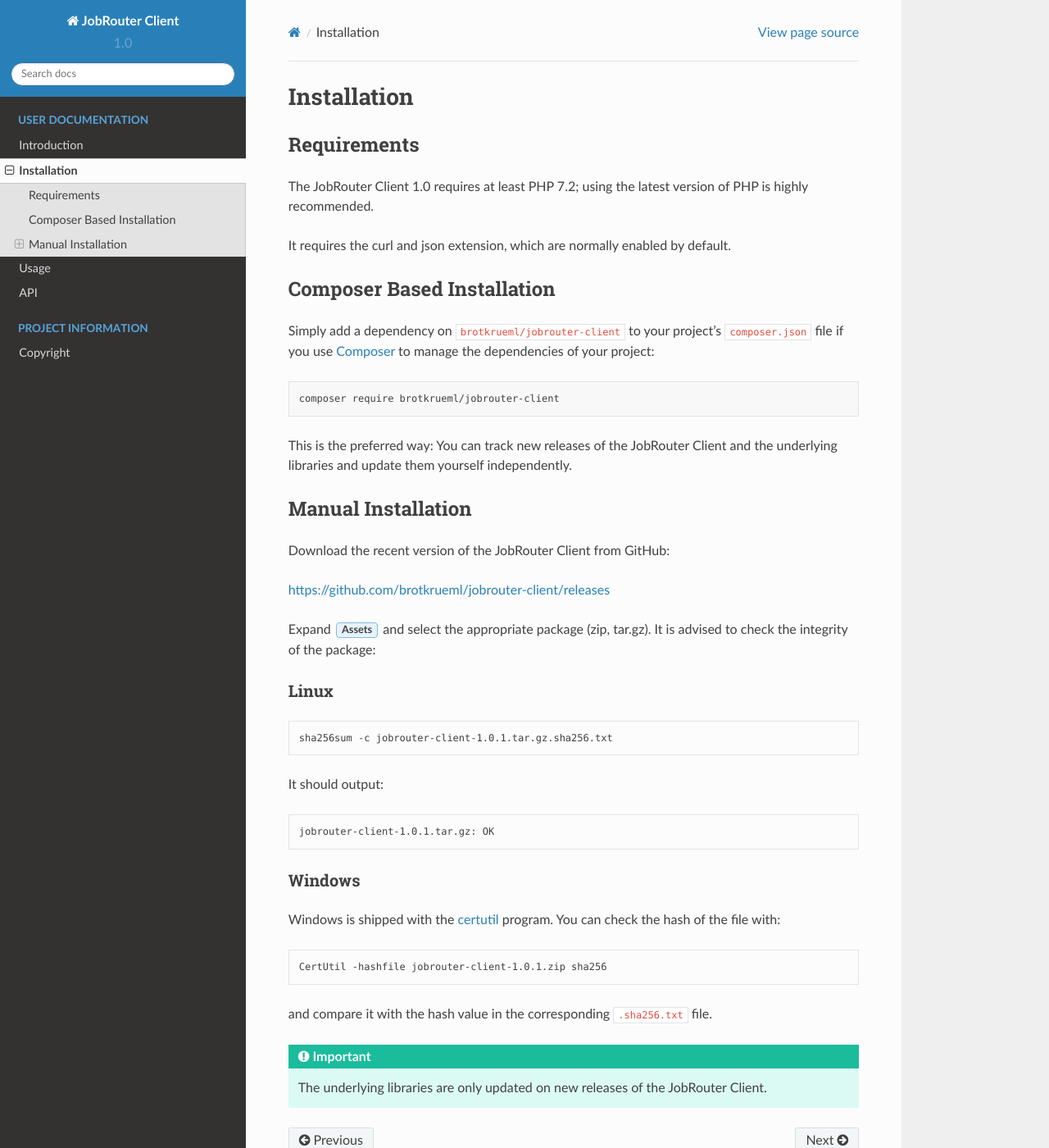
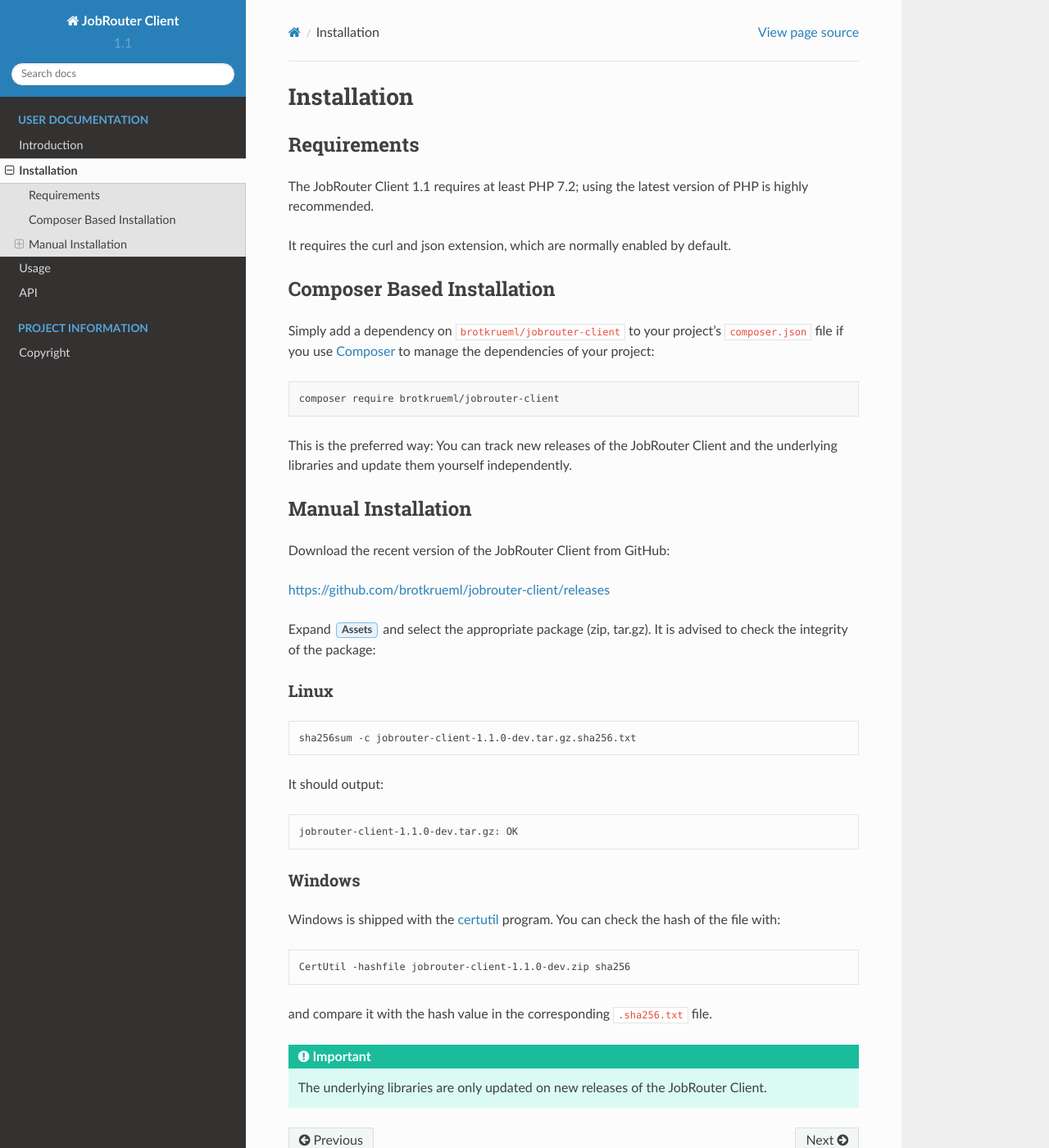
Before and after one commit to jobrouter/php-rest-client, a Sphinx documentation site: the page built from docs/installation.rst, in a window 1280 px wide and 1400 px high. Shown: the whole window at 82% size. Built offline with Sphinx 7.4.7 and the Read the Docs theme 2.0.0, drawn with Linux system fonts in a browser that asks for light colours.

Commit message:
[TASK] Set version to 1.1.0-dev

```diff
--- a/composer.json
+++ b/composer.json
@@ -52,7 +52,7 @@
     },
     "extra": {
         "branch-alias": {
-            "dev-master": "1.0.x-dev"
+            "dev-master": "1.1.0-dev"
         }
     },
     "scripts": {
--- a/docs/conf.py
+++ b/docs/conf.py
@@ -25,9 +25,9 @@
 author = u'Chris Müller'
 
 # The short X.Y version
-version = u'1.0'
+version = u'1.1'
 # The full version, including alpha/beta/rc tags
-release = u'1.0.1'
+release = u'1.1.0-dev'
 
 
 # -- General configuration ---------------------------------------------------
```
Also changed, not shown: 1 other file.
